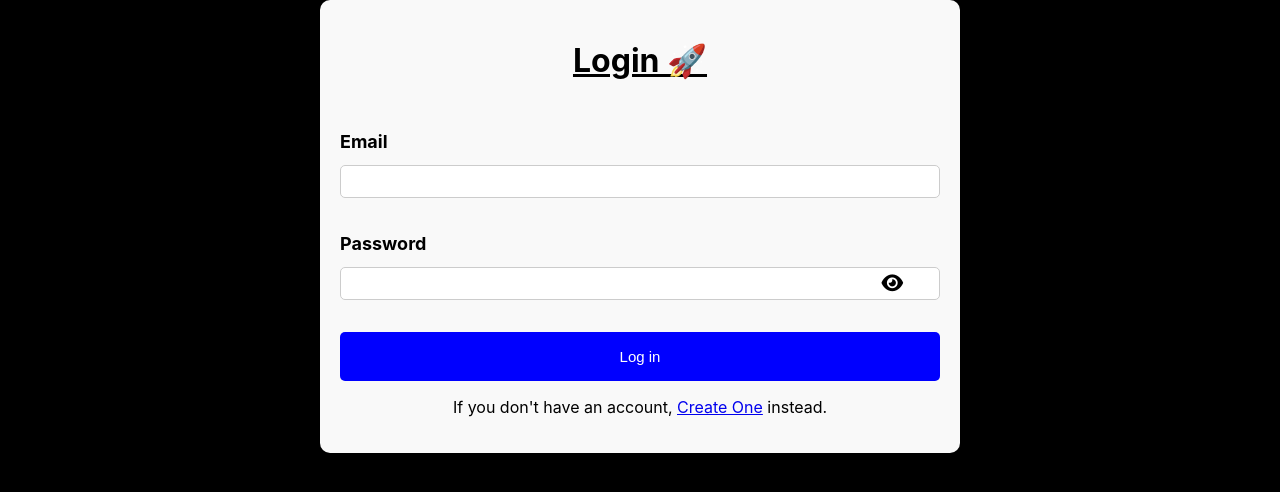
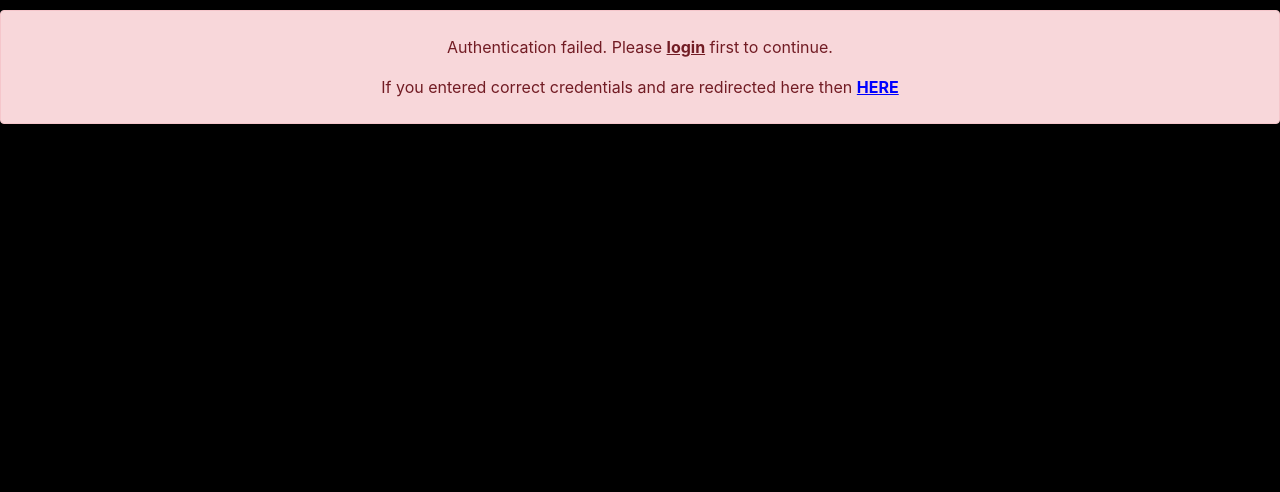
Before and after one commit to Israr-11/frontend_password, a React (Create React App) app: page /data in a window 1280 px wide. Before the commit this address led to /. Shown: the top 492 px of the page. Built offline with nearby package versions, Linux system fonts and the light colour scheme.

Commit message:
final v1 commit

```diff
--- a/src/App.js
+++ b/src/App.js
@@ -6,6 +6,8 @@ import DataEdit from "./data/DataEdit";
 import HomePage from "./components/login/HomePage";
 import Register from "./components/register/Register";
 import Cookies from "universal-cookie";
+import AuthMessage from './components/authMessage/AuthMessage'; // Import the AuthMessage component
+
 
 function App() {
   const cookies = new Cookies();
@@ -13,10 +15,10 @@ function App() {
 
   return (
     <div>
-      <Routes>
+      <Routes basename="./data">
         <Route path="/" element={<HomePage />} />
         <Route path="/register" element={<Register />} />
-        <Route path="/data" element={token ? <Data /> : <Navigate to="/" />} />
+        <Route path="/data" element={token ? <Data /> : <AuthMessage/>} />
         <Route
           path="/data/create"
           element={token ? <DataCreate /> : <Navigate to="/" />}
--- /dev/null
+++ b/src/components/authMessage/AuthMessage.css
@@ -0,0 +1,16 @@
+/* AuthMessage.css */
+
+.auth-message-container {
+    background-color: #f8d7da;
+    color: #721c24;
+    border: 1px solid #f5c6cb;
+    padding: 10px;
+    margin: 10px 0;
+    border-radius: 4px;
+  }
+
+  .login-link {
+    color: #721c24;
+    font-weight: bold;
+    text-decoration: underline;
+  }
--- /dev/null
+++ b/src/components/authMessage/AuthMessage.js
@@ -0,0 +1,29 @@
+import React from 'react';
+import { Link } from 'react-router-dom';
+import './AuthMessage.css'; // Import the CSS file
+
+
+const AuthMessage = () => {
+  return (
+    <div className="auth-message-container">
+      <p>
+        Authentication failed. Please{' '}
+        <Link to="/" className="login-link">
+          login
+        </Link>{' '}
+        first to continue.
+        <br/>
+        <br/>
+        If you entered correct credentials and are redirected here then{" "}
+            <span
+              style={{ fontWeight: "bold", cursor: "pointer", color: "blue", textDecoration: "underline" }}
+              onClick={() => window.location.reload()}
+            >
+              HERE
+            </span>{" "}
+                 </p>
+    </div>
+  );
+};
+
+export default AuthMessage;
--- a/src/components/login/HomePage.js
+++ b/src/components/login/HomePage.js
@@ -12,31 +12,38 @@ function HomePage() {
   const [showPassword, setShowPassword] = useState(false);
   const navigate = useNavigate();
 
-  // const handleSubmit = async (event) => {
-  //   event.preventDefault();
-  //   try {
-  //     const response = await fetch(
-  //       "https://password-protector.cyclic.app/login",
-  //       {
-  //         method: "POST",
-  //         headers: { "Content-Type": "application/json" },
-  //         body: JSON.stringify({ email, password }),
-  //       }
-  //     );
-  //     const data = await response.json();
-  //     if (response.ok) {
-  //       cookies.set("TOKEN", data.token, { path: "/" });
-  //       console.log("Navigating to /data");
-  //       console.log(cookies.get("TOKEN"))
-  //       navigate("/data", { state: { token: data.token } });
-  //     } else {
-  //       const data = await response.json();
-  //       setError(data.message);
-  //     }
-  //   } catch (error) {
-  //     setError("Incorrect email or password");
-  //   }
-  // };
+  const handleSubmit = async (event) => {
+    event.preventDefault();
+    try {
+      const response = await fetch(
+        "https://password-protector.cyclic.app/login",
+        {
+          method: "POST",
+          headers: { "Content-Type": "application/json" },
+          body: JSON.stringify({ email, password }),
+        }
+      );
+      const data = await response.json();
+      console.log(data)
+      if (response.ok) {
+        const { token } = data.user;
+
+        // Use the Promise returned by cookies.set to wait for it to complete
+        await new Promise((resolve) => {
+          cookies.set("TOKEN", data.user.token, { path: "/" });
+          resolve();
+        });
+
+        console.log("Navigating to /data");
+        navigate("/data", { state: { token } });
+      } else {
+        setError(data.message);
+      }
+    } catch (error) {
+      setError("Incorrect email or password");
+    }
+  };
+
 
   // //Handle Success
   // const handleGoogleLoginSuccess = (response) => {
@@ -47,33 +54,6 @@ function HomePage() {
   // const handleGoogleLoginFailure = (error) => {
   //   console.log(error);
   // };
-
-
-  const handleSubmit = async (event) => {
-    event.preventDefault();
-
-    try {
-      const response = await fetch("https://password-protector.cyclic.app/login", {
-        method: "POST",
-        headers: { "Content-Type": "application/json" },
-        body: JSON.stringify({ email, password }),
-      });
-
-      const data = await response.json();
-
-      if (response.ok) {
-        const { token } = data;
-        cookies.set("TOKEN", token, { path: "/" });
-        navigate("/data", { state: { token } });
-        window.location.reload(true);
-
-      } else {
-        setError(data.message);
-      }
-    } catch (error) {
-      setError("Incorrect email or password");
-    }
-  };
 
 
   return (
```
Also changed, not shown: 1 other file (tests, documents, lock files or other folders).
